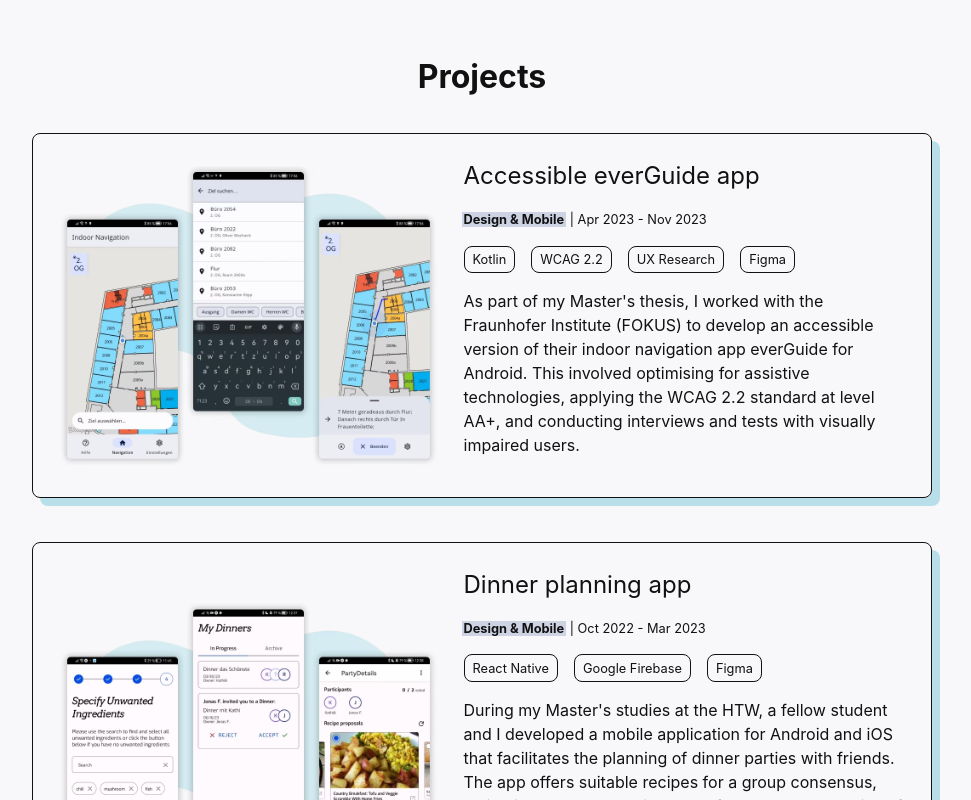
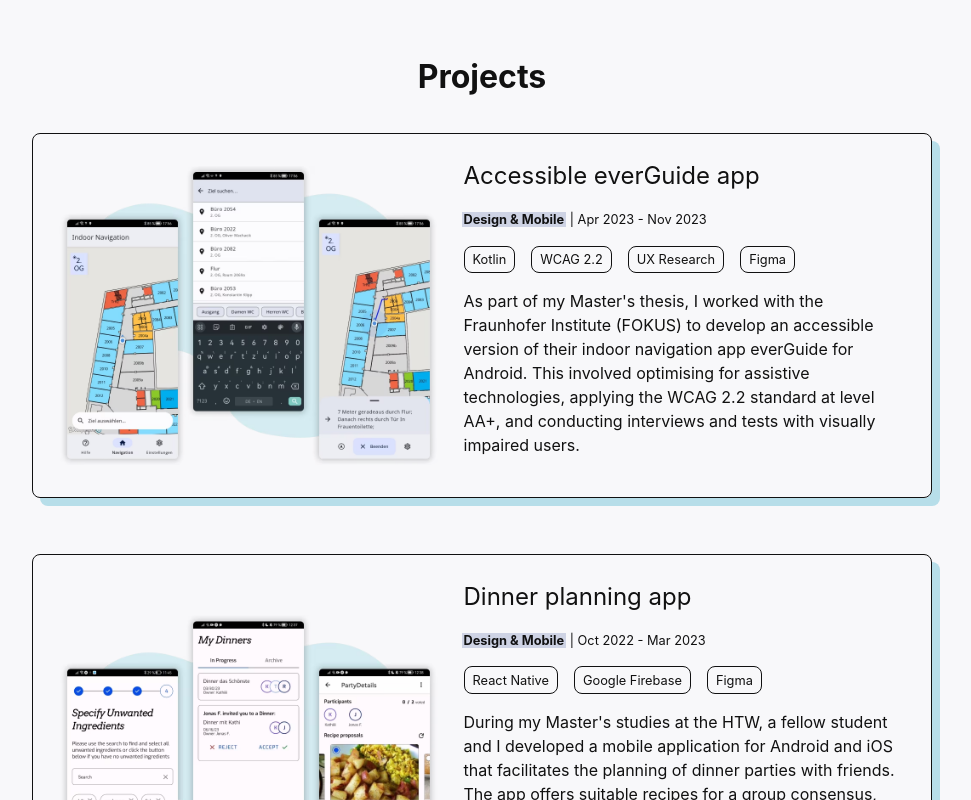
Before and after one commit to KatharinaBlass/MyHomepage, a React (Create React App) app: page / in a window 1280 px wide. Shown: the part 800-1600 px from the top of the page, without its empty margins (158-1129 px from the left). Built offline with nearby package versions, Linux system fonts and the light colour scheme.

Commit message:
add more gap

```diff
--- a/src/page/Projects.tsx
+++ b/src/page/Projects.tsx
@@ -16,7 +16,7 @@ const SectionTitle = styled.h1`
 const ProjectLayoutContainer = styled.div`
   display: flex;
   flex-direction: column;
-  gap: 2.75rem;
+  gap: 3.5rem;
 `
 
 const allProjects: Project[] = [
```
